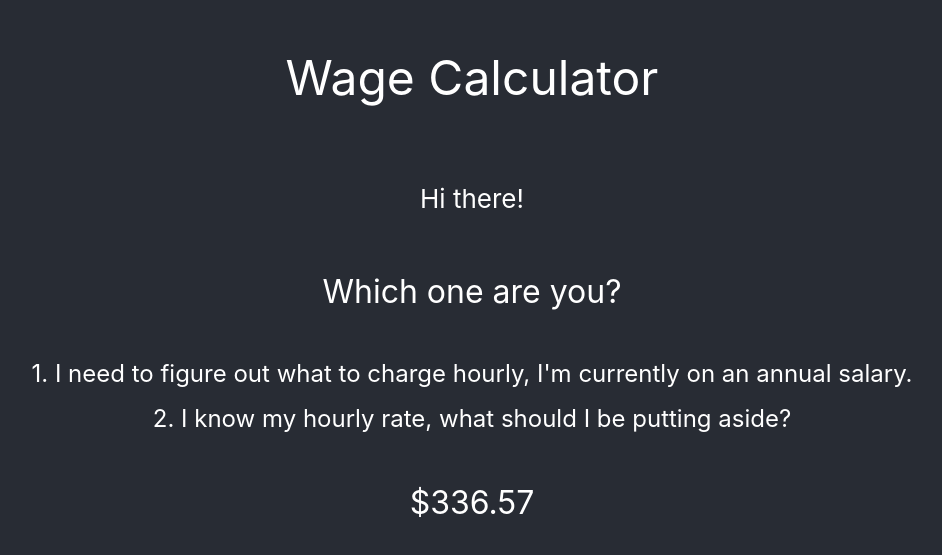
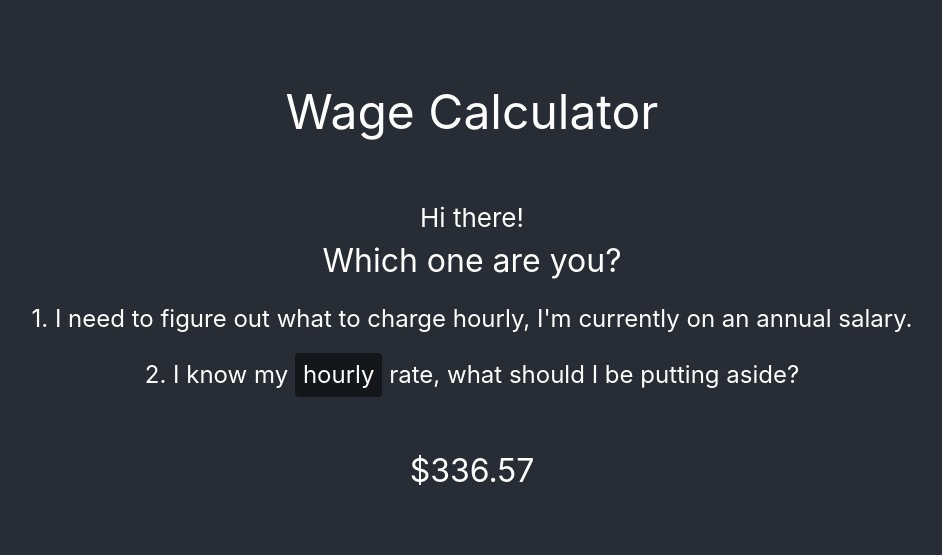
Before and after one commit to martinwheeler/wage-calculator, a React (Create React App) app: page / in a window 1280 px wide. Shown: the part 115-670 px from the top of the page, without its empty margins (168-1110 px from the left). Built offline with nearby package versions, Linux system fonts and the light colour scheme.

Commit message:
feat: style select

```diff
--- a/package.json
+++ b/package.json
@@ -7,6 +7,7 @@
     "@testing-library/react": "^13.0.0",
     "@testing-library/user-event": "^13.2.1",
     "audit": "^0.0.6",
+    "classnames": "^2.3.2",
     "downshift": "^7.0.4",
     "react": "^18.2.0",
     "react-dom": "^18.2.0",
@@ -43,7 +44,10 @@
     "@types/jest": "^27.0.1",
     "@types/node": "^16.7.13",
     "@types/react": "^18.0.26",
-    "@types/react-dom": "^18.0.10"
+    "@types/react-dom": "^18.0.10",
+    "autoprefixer": "^10.4.13",
+    "postcss": "^8.4.21",
+    "tailwindcss": "^3.2.7"
   },
   "overrides": {
     "nth-check": "2.0.1"
--- /dev/null
+++ b/postcss.config.js
@@ -0,0 +1,6 @@
+module.exports = {
+  plugins: {
+    tailwindcss: {},
+    autoprefixer: {},
+  },
+}
--- a/public/index.html
+++ b/public/index.html
@@ -24,6 +24,7 @@
       work correctly both with client-side routing and a non-root public URL.
       Learn how to configure a non-root public URL by running `npm run build`.
     -->
+    <link href="https://fonts.googleapis.com/css2?family=Material+Symbols+Outlined" rel="stylesheet" />
     <title>React App</title>
   </head>
   <body>
--- a/src/Select.tsx
+++ b/src/Select.tsx
@@ -1,4 +1,5 @@
 import Downshift, { useSelect } from "downshift";
+import cx from "classnames";
 
 interface Props {
   items: { value: string }[];
@@ -20,22 +21,23 @@ const Select = ({ items }: Props) => {
   });
 
   return (
-    <span>
-      <span>
-        <span {...getToggleButtonProps()}>
+    <div className="inline-flex flex-col">
+      <span
+        {...getToggleButtonProps()}
+        className="bg-black/50 rounded py-0.25 px-0.5 cursor-pointer"
+      >
         <span>{selectedItem ? selectedItem.value : "hourly"}</span>
       </span>
-      </span>
 
+      <div className="inline relative">
         {isOpen && (
-        <ul {...getMenuProps()}>
+          <ul {...getMenuProps()} className="absolute">
             {items.map((item, index) => (
               <li
-              //   className={cx(
-              //     highlightedIndex === index && "bg-blue-300",
-              //     selectedItem === item && "font-bold",
-              //     "py-2 px-3 shadow-sm flex flex-col"
-              //   )}
+                className={cx("py-0.25 px-0.5 cursor-pointer", {
+                  "bg-blue-100": highlightedIndex === index,
+                  "font-bold": selectedItem === item,
+                })}
                 key={`${item.value}${index}`}
                 {...getItemProps({ item, index })}
               >
@@ -44,7 +46,8 @@ const Select = ({ items }: Props) => {
             ))}
           </ul>
         )}
-    </span>
+      </div>
+    </div>
   );
 };
 
--- a/src/index.css
+++ b/src/index.css
@@ -1,3 +1,7 @@
+@tailwind base;
+@tailwind components;
+@tailwind utilities;
+
 body {
   margin: 0;
   font-family: -apple-system, BlinkMacSystemFont, 'Segoe UI', 'Roboto', 'Oxygen',
--- /dev/null
+++ b/tailwind.config.js
@@ -0,0 +1,28 @@
+/** @type {import('tailwindcss').Config} */
+
+function spacing(max, number) {
+  const scale = {};
+
+  for (let i = 0; i <= max * number; i++) {
+    const value = i / number;
+    scale[value] = `${value}rem`;
+  }
+
+  return scale;
+}
+
+const allSpacings = spacing(100, 4);
+
+// console.log(allSpacings);
+
+debugger;
+
+module.exports = {
+  content: ["./src/**/*.{js,ts,jsx,tsx}"],
+  theme: {
+    extend: {
+      spacing: allSpacings,
+    },
+  },
+  plugins: [],
+};
```
Also changed, not shown: 1 other file (tests, documents, lock files or other folders). Lines whose indentation alone changed are shown as unchanged.
